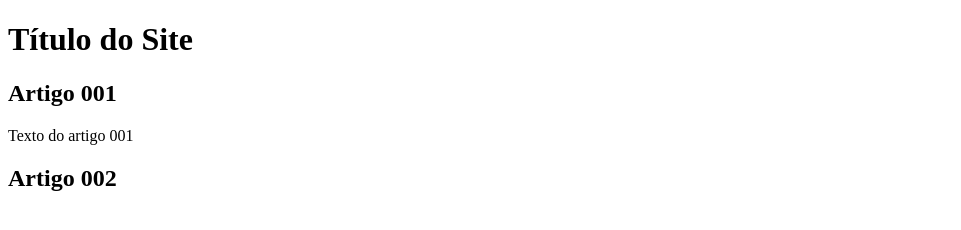
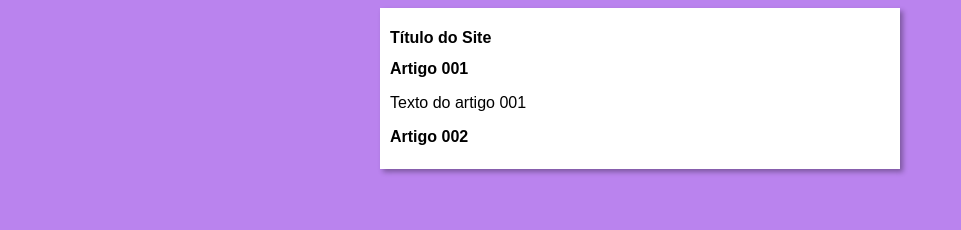
Before and after one commit to GabriielSantos/Projeto-Site, a plain HTML site: page index.html in a window 1280 px wide. Shown: the whole page, without its empty margins (0-961 px from the left). Drawn offline with Linux system fonts and the light colour scheme.

Commit message:
Iniciei o Design

```diff
--- /dev/null
+++ b/estilos/style.css
@@ -0,0 +1,16 @@
+*{
+    font-family: Arial, Helvetica, sans-serif;
+    font-size: 16px;
+}
+
+body {
+        background-color: rgb(186, 131, 238);
+}
+
+main {
+        background-color: white;
+        width: 500px;
+        margin: auto;
+        padding: 10px;
+        box-shadow: 3px 3px 5px rgba(0, 0, 0, 0.33);
+}
--- a/index.html
+++ b/index.html
@@ -5,6 +5,7 @@
     <meta http-equiv="X-UA-Compatible" content="IE=edge">
     <meta name="viewport" content="width=device-width, initial-scale=1.0">
     <title>Título do Site</title>
+    <link rel="stylesheet" href="estilos/style.css">
 </head>
 <body>
     <main>
```
